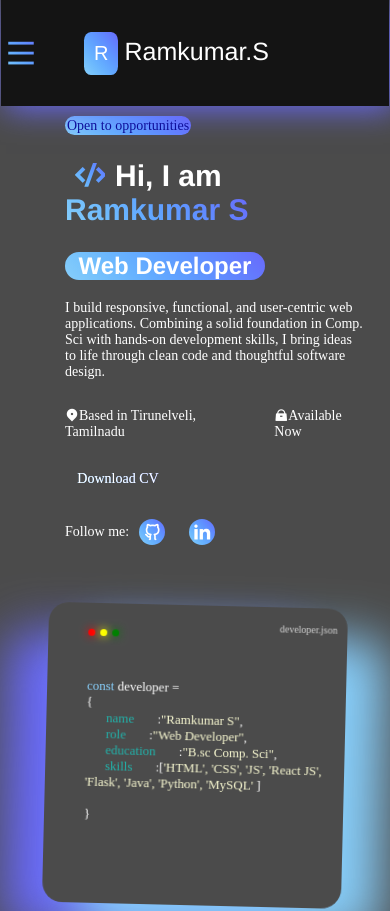
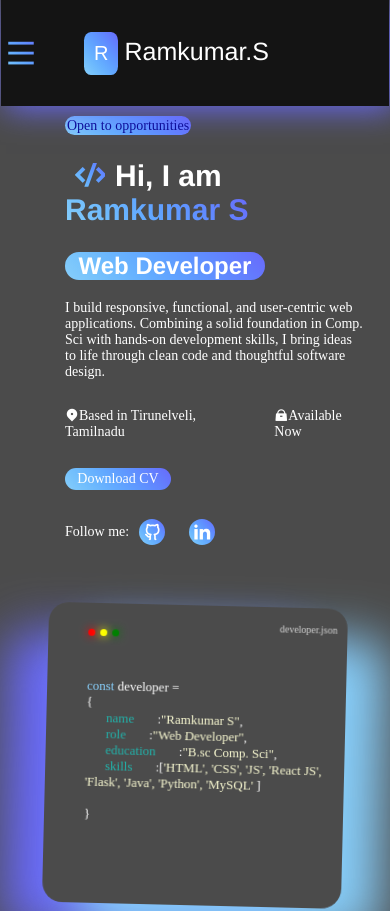
Before and after one commit to ramkumar20057010/portfolio, a React (Vite) app: page / in a window 390 px wide. Shown: the top 911 px of the page. Built offline with nearby package versions, Linux system fonts and the light colour scheme.

Commit message:
update css file

```diff
--- a/src/index.css
+++ b/src/index.css
@@ -1128,12 +1128,6 @@ body {
         font-size: 14px;
     }
 
-    .download {
-        color: transparent;
-        background: var(--primary);
-        background-clip: text;
-    }
-
     .me h2 {
         color: white;
         background: var(--primary);
```
